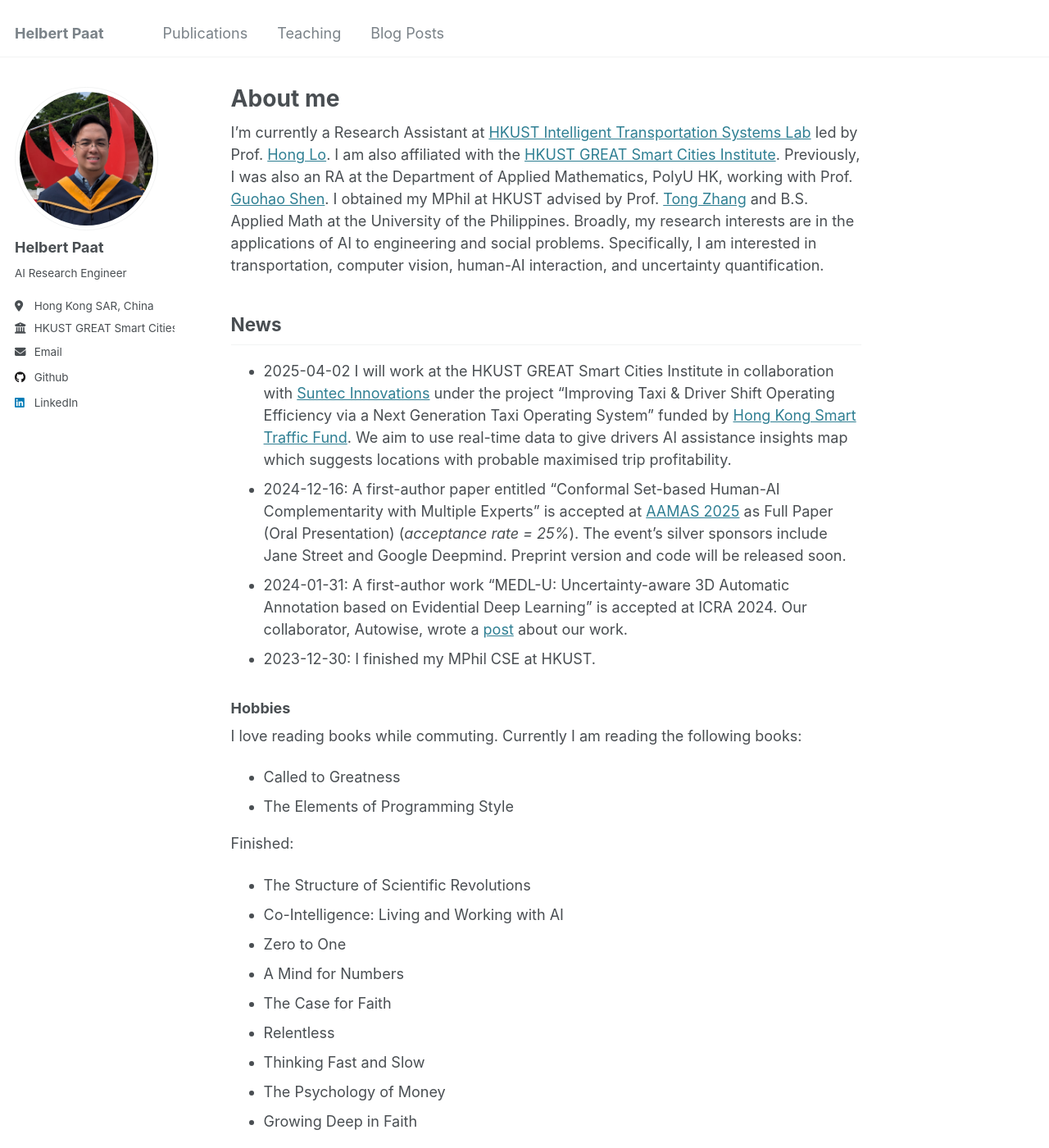
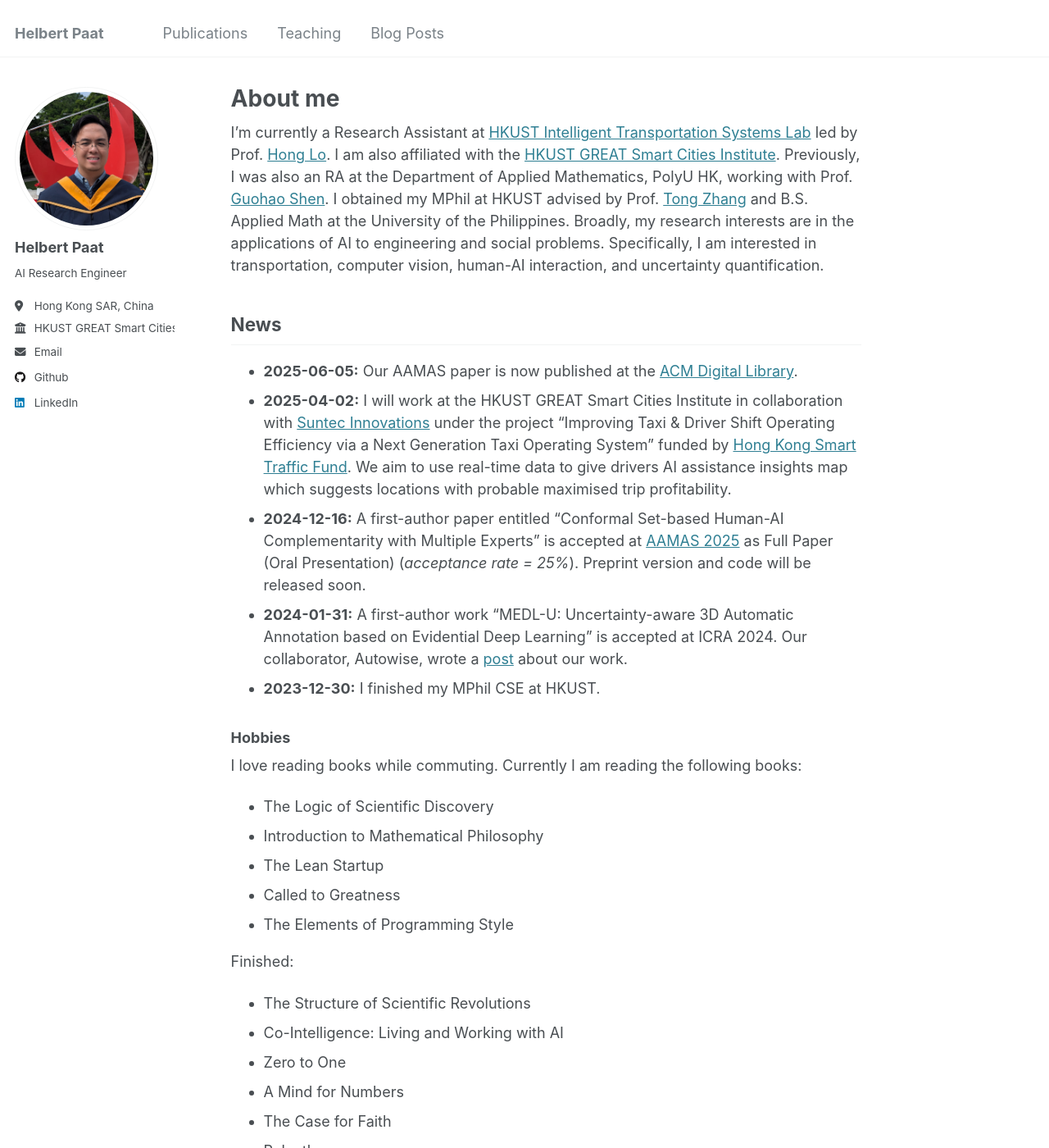
Before and after one commit to paathelb/paathelb.github.io, a Jekyll site: the page built from _pages/about.md, in a window 1280 px wide and 1400 px high. Shown: the whole window at 82% size. Built offline with Jekyll 4.4.1, drawn with Linux system fonts in a browser that asks for light colours.

Commit message:
Update about.md

```diff
--- a/_pages/about.md
+++ b/_pages/about.md
@@ -58,13 +58,17 @@ I'm currently a Research Assistant at [HKUST Intelligent Transportation Systems
 - A paper on Transportation AI is accepted at the International Conference on Computer Vision (ICCV) 2025 Workshop. Preprint will be released soon.
 - A paper on Frequency Domain Uncertainty Quantification is accepted at the International Conference on Computer Vision (ICCV) 2025, Workshop on Advanced Perception for Autonomous Healthcare (APAH). Preprint will be released soon.
 -->
-- 2025-04-02 I will work at the HKUST GREAT Smart Cities Institute in collaboration with [Suntec Innovations](https://www.suntec.app/) under the project "Improving Taxi & Driver Shift Operating Efficiency via a Next Generation Taxi Operating System" funded by [Hong Kong Smart Traffic Fund](https://stf.hkpc.org/cs-87-2403-ra/). We aim to use real-time data to give drivers AI assistance insights map which suggests locations with probable maximised trip profitability.
-- 2024-12-16: A first-author paper entitled "Conformal Set-based Human-AI Complementarity with Multiple Experts" is accepted at [AAMAS 2025](https://aamas2025.org/) as Full Paper (Oral Presentation) (_acceptance rate = 25%_). The event's silver sponsors include Jane Street and Google Deepmind. Preprint version and code will be released soon.
-- 2024-01-31: A first-author work "MEDL-U: Uncertainty-aware 3D Automatic Annotation based on Evidential Deep Learning" is accepted at ICRA 2024. Our collaborator, Autowise, wrote a [post](https://autowise.ai/en/2024/05/13/autowise-icra2024-paper/) about our work.
-- 2023-12-30: I finished my MPhil CSE at HKUST.
+- **2025-06-05:** Our AAMAS paper is now published at the [ACM Digital Library](https://dl.acm.org/doi/10.5555/3709347.3743792).
+- **2025-04-02:** I will work at the HKUST GREAT Smart Cities Institute in collaboration with [Suntec Innovations](https://www.suntec.app/) under the project "Improving Taxi & Driver Shift Operating Efficiency via a Next Generation Taxi Operating System" funded by [Hong Kong Smart Traffic Fund](https://stf.hkpc.org/cs-87-2403-ra/). We aim to use real-time data to give drivers AI assistance insights map which suggests locations with probable maximised trip profitability.
+- **2024-12-16:** A first-author paper entitled "Conformal Set-based Human-AI Complementarity with Multiple Experts" is accepted at [AAMAS 2025](https://aamas2025.org/) as Full Paper (Oral Presentation) (_acceptance rate = 25%_). Preprint version and code will be released soon.
+- **2024-01-31:** A first-author work "MEDL-U: Uncertainty-aware 3D Automatic Annotation based on Evidential Deep Learning" is accepted at ICRA 2024. Our collaborator, Autowise, wrote a [post](https://autowise.ai/en/2024/05/13/autowise-icra2024-paper/) about our work.
+- **2023-12-30:** I finished my MPhil CSE at HKUST.
 
 ### Hobbies
 I love reading books while commuting. Currently I am reading the following books:
+- The Logic of Scientific Discovery
+- Introduction to Mathematical Philosophy
+- The Lean Startup
 - Called to Greatness
 - The Elements of Programming Style
 
```
